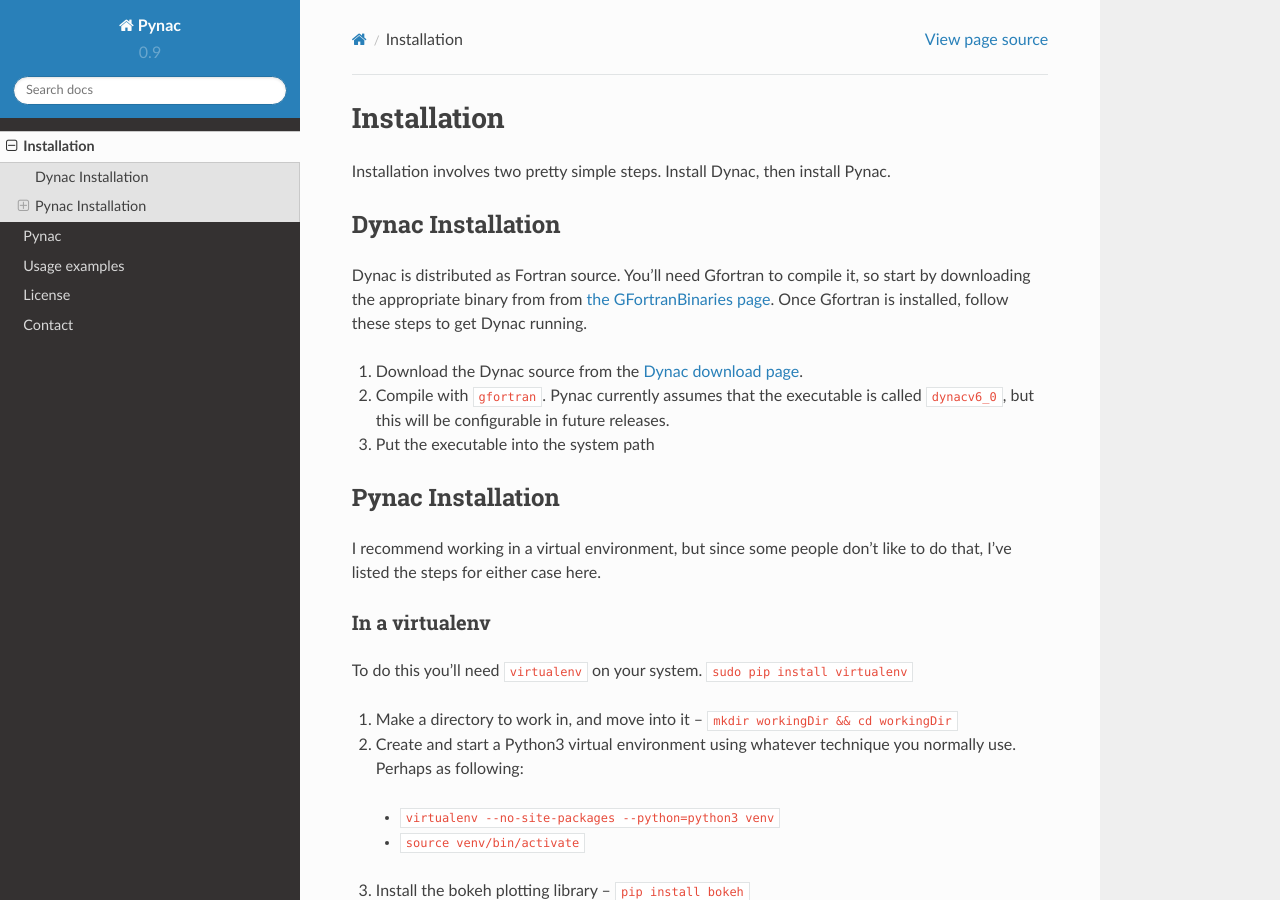
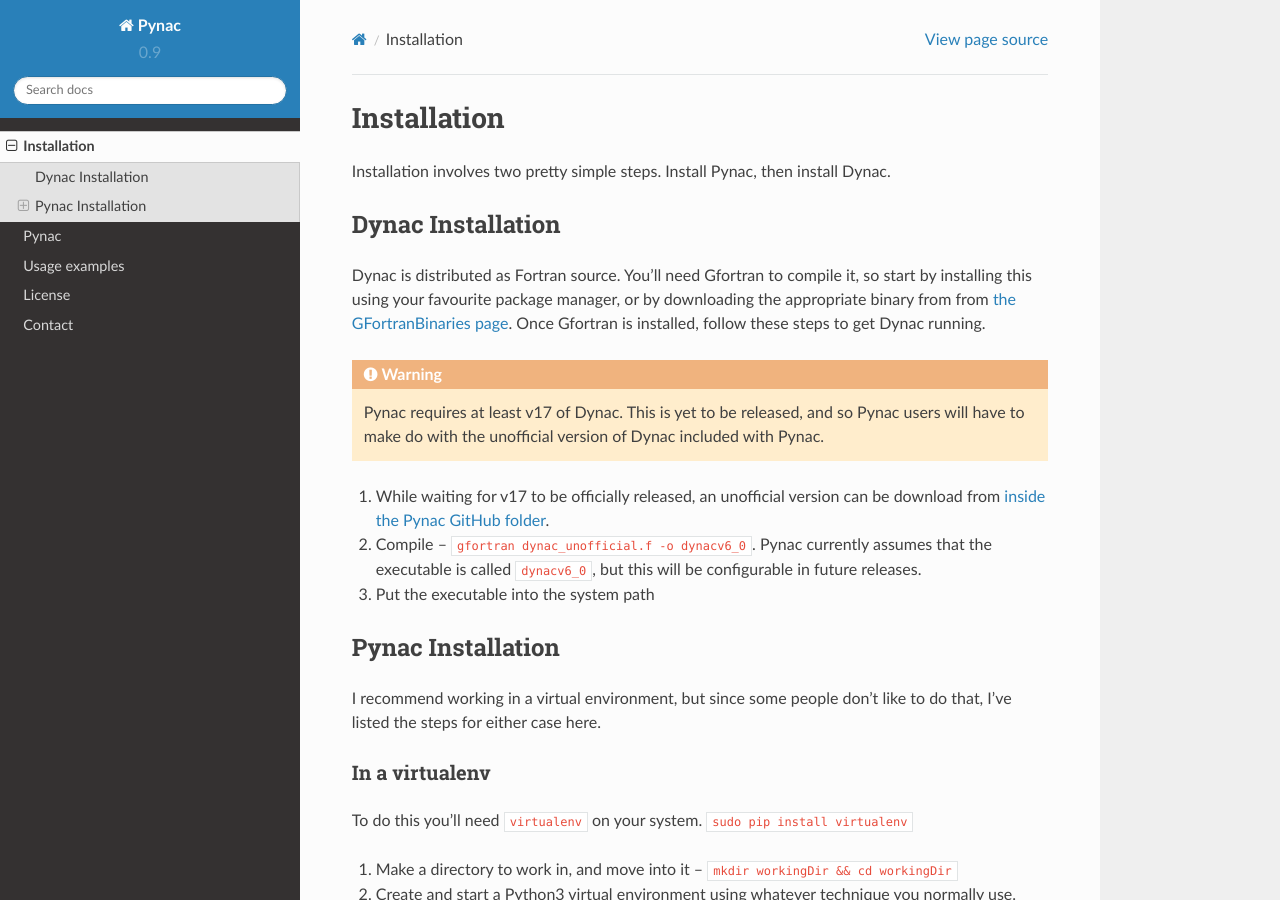
Before and after one commit to se-esss-litterbox/Pynac, a Sphinx documentation site: the page built from docs/installation.rst, in a window 1280 px wide and 900 px high. Built offline with Sphinx 7.4.7 and the Read the Docs theme 2.0.0, drawn with Linux system fonts in a browser that asks for light colours; pages that are not in the unit, such as notebooks, are missing from menus.

Commit message:
Improved docs.  Getting ready for the next release!

```diff
--- a/docs/conf.py
+++ b/docs/conf.py
@@ -62,7 +62,7 @@
 # The short X.Y version.
 version = '0.9'
 # The full version, including alpha/beta/rc tags.
-release = '0.9'
+release = '0.9.2'
 
 # The language for content autogenerated by Sphinx. Refer to documentation
 # for a list of supported languages.
--- a/docs/index.rst
+++ b/docs/index.rst
@@ -4,11 +4,13 @@
    contain the root `toctree` directive.
 
 Pynac
-=================================
+=====
 
-Pynac is a Python wrapper around Dynac, which is an executable used for simulating
+Pynac is a Python3.x (apologies to Python2.x people) wrapper around Dynac; an executable used for simulating
 the motion of charged particles through accelerator beamlines.  More details can
 be found on `the Dynac homepage <https://dynac.web.cern.ch/dynac/dynac.html>`_.
+
+.. warning:: Pynac requires at least v17 of Dynac.  This is yet to be released, and so Pynac users will have to make do with the unofficial version of Dynac included with Pynac.
 
 Pynac allows for a very interactive style of use, while also allowing large-scale
 simulations to be performed on multi-core, multi-CPU, machines without supervision.
--- a/docs/installation.rst
+++ b/docs/installation.rst
@@ -3,18 +3,22 @@
 
 .. _Dynac download page: http://dynac.web.cern.ch/dynac/beta/dynacb.html
 .. _the GFortranBinaries page: https://gcc.gnu.org/wiki/GFortranBinaries
+.. _inside the Pynac GitHub folder: https://raw.githubusercontent.com/se-esss-litterbox/Pynac/master/Pynac/dynac_unofficial.f
 
-Installation involves two pretty simple steps.  Install Dynac, then install Pynac.
+Installation involves two pretty simple steps.  Install Pynac, then install Dynac.
 
 Dynac Installation
 ------------------
 Dynac is distributed as Fortran source.  You'll need Gfortran
-to compile it, so start by downloading the appropriate binary from from
+to compile it, so start by installing this using your favourite package manager, or
+by downloading the appropriate binary from from
 `the GFortranBinaries page`_.  Once Gfortran is installed, follow these
 steps to get Dynac running.
 
-#. Download the Dynac source from the `Dynac download page`_.
-#. Compile with ``gfortran``.  Pynac currently assumes that the executable is called ``dynacv6_0``, but this will be configurable in future releases.
+.. warning:: Pynac requires at least v17 of Dynac.  This is yet to be released, and so Pynac users will have to make do with the unofficial version of Dynac included with Pynac.
+
+#. While waiting for v17 to be officially released, an unofficial version can be download from `inside the Pynac GitHub folder`_.
+#. Compile -- ``gfortran dynac_unofficial.f -o dynacv6_0``.  Pynac currently assumes that the executable is called ``dynacv6_0``, but this will be configurable in future releases.
 #. Put the executable into the system path
 
 Pynac Installation
```
